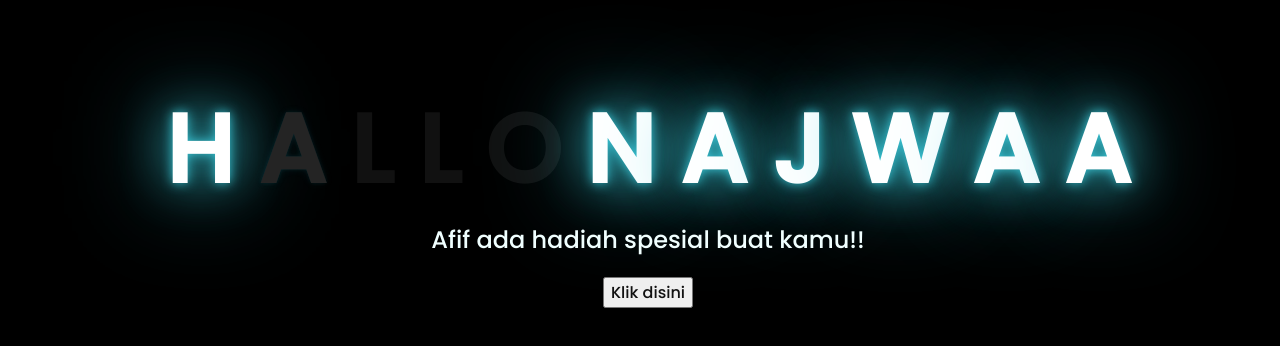
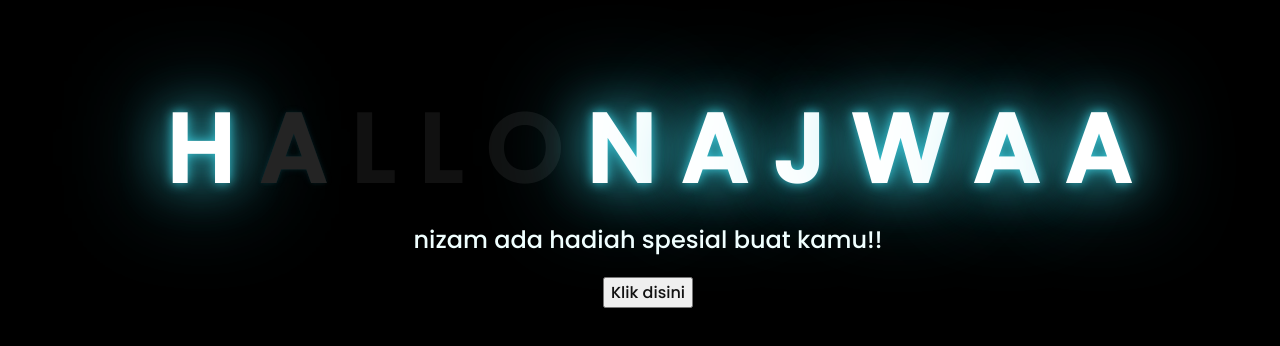
Before and after one commit to nizamfa/nv, a plain HTML site: page index.html in a window 1280 px wide. Shown: the part 216-562 px from the top of the page. Drawn offline with Linux system fonts and the light colour scheme.

Commit message:
Update index.html

```diff
--- a/index.html
+++ b/index.html
@@ -25,7 +25,7 @@
         <span>A</span>
     </div>
     <div class="description">
-        <span>Afif ada hadiah spesial buat kamu!!</span>
+        <span>nizam ada hadiah spesial buat kamu!!</span>
     </div>
     <div class="button">
         <button>
```
